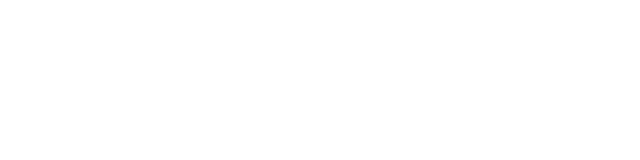
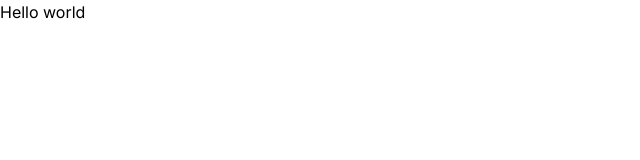
Before and after one commit to Bryanmartz972/rss-reader, a React (Vite) app: page / in a window 1280 px wide. Shown: the top 160 px of the page, without its empty margins (0-640 px from the left). Built offline with nearby package versions, Linux system fonts and the light colour scheme.

Commit message:
📦 NEW: Added colors and fonts to project

```diff
--- a/index.html
+++ b/index.html
@@ -4,7 +4,13 @@
 		<meta charset="UTF-8" />
 		<link rel="icon" type="image/svg+xml" href="/src/favicon.svg" />
 		<meta name="viewport" content="width=device-width, initial-scale=1.0" />
-    <title>Vite App</title>
+		<link rel="preconnect" href="https://fonts.googleapis.com" />
+		<link rel="preconnect" href="https://fonts.gstatic.com" crossorigin />
+		<link
+			href="https://fonts.googleapis.com/css2?family=Inter:wght@300;400;700&display=swap"
+			rel="stylesheet"
+		/>
+		<title>RSS Reader</title>
 	</head>
 	<body>
 		<div id="root"></div>
--- a/src/App.jsx
+++ b/src/App.jsx
@@ -1,5 +1,14 @@
+import { BrowserRouter, Routes, Route } from 'react-router-dom'
+
 function App() {
-	return <></>
+	return (
+		<BrowserRouter>
+			<Routes>
+				<Route path='/' element={<div>Hello world</div>}></Route>
+				<Route path='/about' element={<div>about</div>}></Route>
+			</Routes>
+		</BrowserRouter>
+	)
 }
 
 export default App
--- a/src/index.css
+++ b/src/index.css
@@ -1,3 +1,7 @@
 @tailwind base;
 @tailwind components;
 @tailwind utilities;
+
+* {
+	font-family: 'Inter', sans-serif;
+}
--- a/tailwind.config.js
+++ b/tailwind.config.js
@@ -4,7 +4,13 @@
     "./src/**/*.{js,jsx}",
   ],
   theme: {
-    extend: {},
+    colors: {
+      'primary': '#4e7e94',
+      'secondary': '#ff834d',
+      'tertiary': '#a0c9dd',
+      'black': '#0c0c26',
+      'white': '#e5ecf4',
+    }
   },
   plugins: [],
 }
```
Lines whose indentation alone changed are shown as unchanged.
